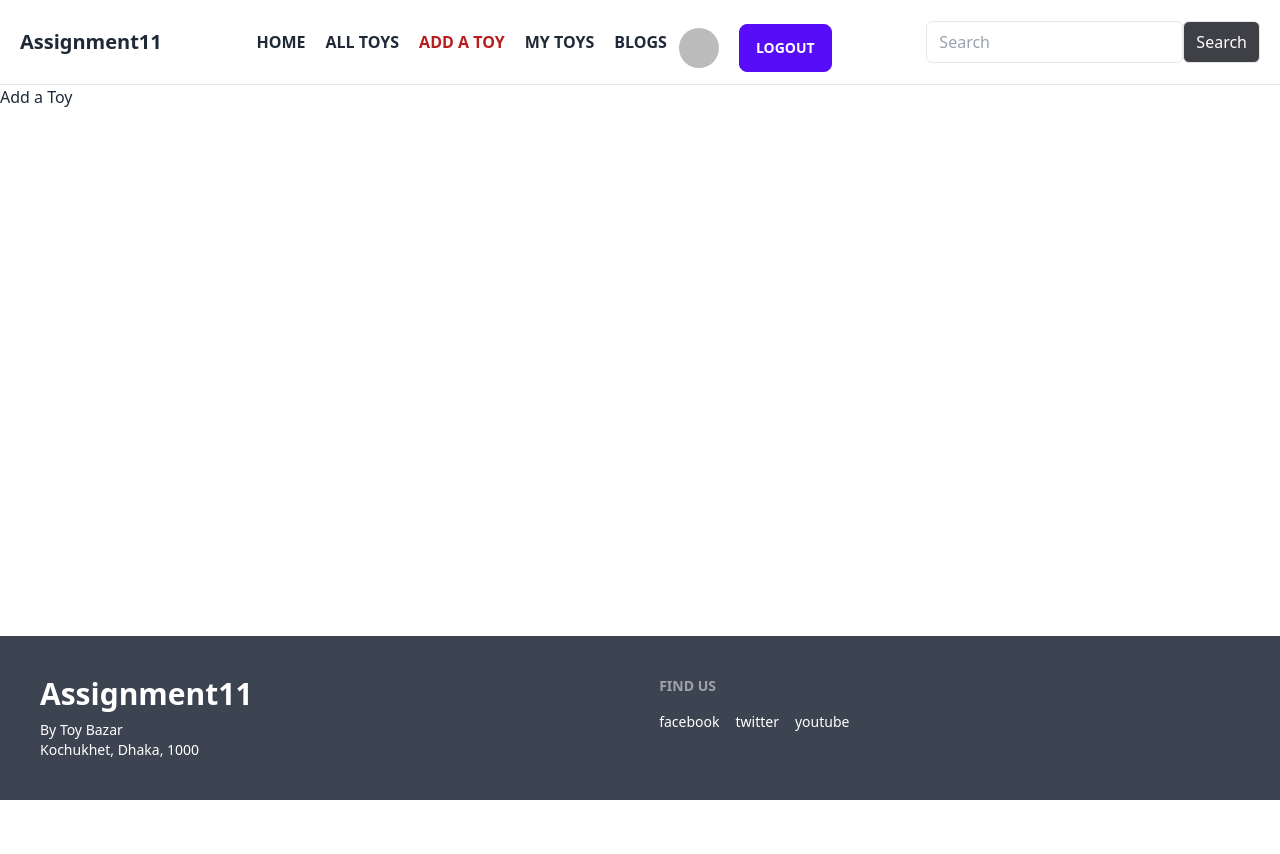
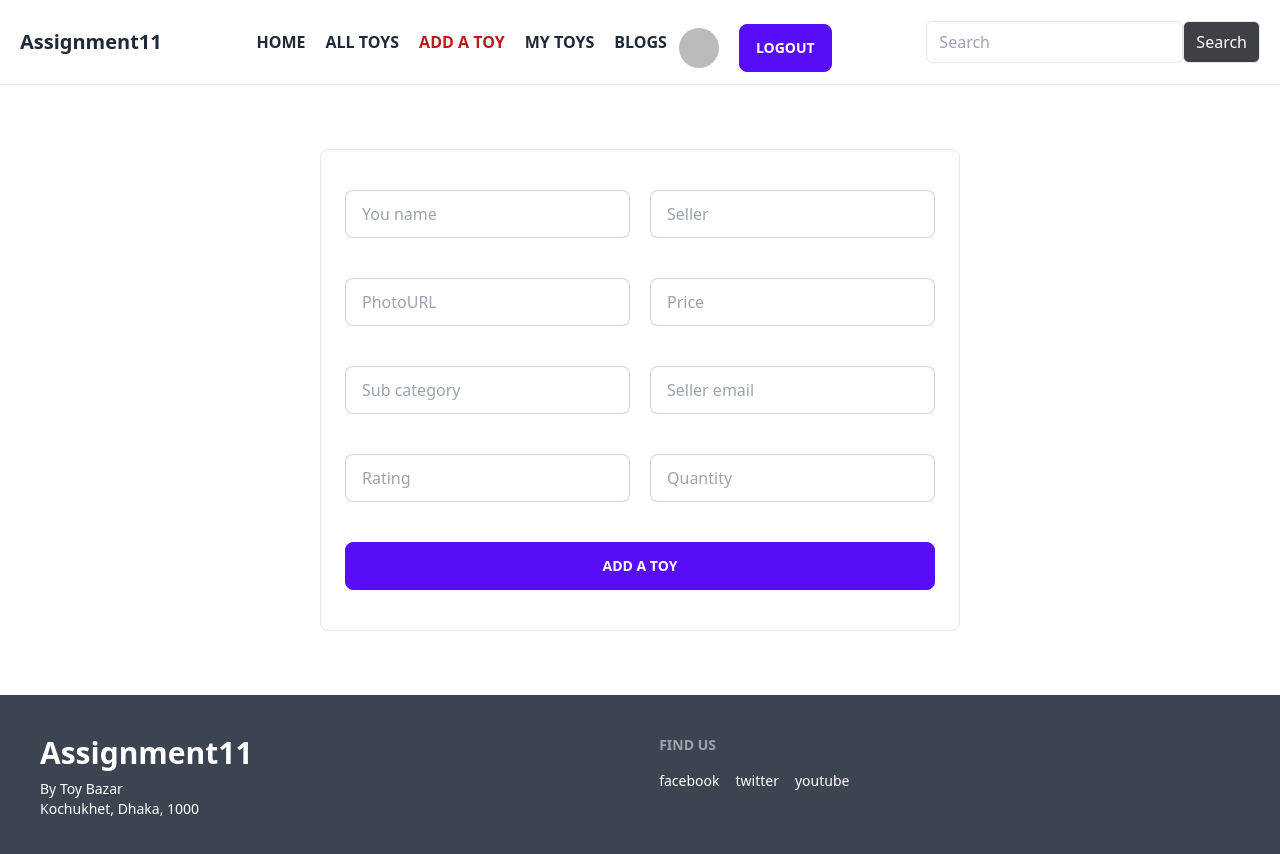
Before and after one commit to ariaanahmed/car-store-client, a React (Vite) app: page /addatoy in a window 1280 px wide. Shown: the top 854 px of the page. Before the commit the page ends 800 px from the top, so only its background shows below. Built offline with nearby package versions, Linux system fonts and the light colour scheme; no server answers; sample sign-in values are in the browser's storage.

Commit message:
sweet alert added

```diff
--- a/package.json
+++ b/package.json
@@ -19,7 +19,8 @@
     "react-dom": "^18.2.0",
     "react-router-dom": "^6.11.2",
     "react-tabs": "^6.0.1",
-    "sort-by": "^1.2.0"
+    "sort-by": "^1.2.0",
+    "sweetalert2": "^11.7.5"
   },
   "devDependencies": {
     "@types/react": "^18.0.28",
--- a/src/components/pages/AddAToy.jsx
+++ b/src/components/pages/AddAToy.jsx
@@ -1,8 +1,90 @@
+import Swal from 'sweetalert2'
 const AddAToy = () => {
+
+    const hanldeAddAToy = (event) => {
+        event.preventDefault();
+        const form = event.target;
+        const name = form.name.value;
+        const photoURL = form.photoURL.value;
+        const seller = form.seller.value;
+        const category = form.category.value;
+        const price = form.price.value;
+        const quantity = form.quantity.value;
+        const email = form.email.value;
+        const rating = form.rating.value;
+
+        const addedToy = { name, photoURL, email, seller, rating, category, price, quantity };
+        console.log(addedToy)
+
+        fetch('http://localhost:5000/addatoy', {
+            method: "POST",
+            headers: {
+                'content-type': 'application/json'
+            },
+            body: JSON.stringify(addedToy)
+        })
+            .then((res) => res.json())
+            .then((data) => {
+                console.log(data)
+                if (data.insertedId) {
+                    Swal.fire({
+                        title: 'Toy Added!',
+                        text: 'Do you want to continue',
+                        icon: 'success',
+                        confirmButtonText: 'Okay'
+                    })
+                }
+            })
+    }
+
     return (
-        <div>
-            Add a Toy
-        </div>
+
+        <form onSubmit={hanldeAddAToy}>
+            <div className="text-center mx-auto border w-6/12 px-6 mt-16 rounded-lg mb-16">
+                {/* form name and seller row */}
+                <div className="md:flex mx-auto mt-10 rounded-lg gap-5">
+                    <div className="form-control w-1/2">
+                        <input type="text" placeholder="You name" name="name" className="input input-bordered w-full" />
+                    </div>
+                    <div className="form-control w-1/2">
+                        <input type="text" placeholder="Seller" name="seller" className="input input-bordered w-full" />
+                    </div>
+                </div>
+                {/* form sub-category and price row */}
+                <div className="md:flex mx-auto mt-10 rounded-lg gap-5">
+                    <div className="form-control w-1/2">
+                        <input type="text" placeholder="PhotoURL" name="photoURL" className="input input-bordered w-full" />
+                    </div>
+                    <div className="form-control w-1/2">
+                        <input type="text" placeholder="Price" name="price" className="input input-bordered w-full" />
+                    </div>
+                </div>
+                {/* form sub-category and price row */}
+                <div className="md:flex mx-auto mt-10 rounded-lg gap-5">
+                    <div className="form-control w-1/2">
+                        <input type="text" placeholder="Sub category" name="category" className="input input-bordered w-full" />
+                    </div>
+                    <div className="form-control w-1/2">
+                        <input type="email" placeholder="Seller email" name="email" className="input input-bordered w-full" />
+                    </div>
+                </div>
+                <div className="md:flex mx-auto mt-10 rounded-lg gap-5">
+                    <div className="form-control w-1/2">
+                        <input type="text" placeholder="Rating" name="rating" className="input input-bordered w-full" />
+                    </div>
+                    <div className="form-control w-1/2">
+                        <input type="text" placeholder="Quantity" name="quantity" className="input input-bordered w-full" />
+                    </div>
+                </div>
+
+                <div>
+                    <input type="submit" value="Add a toy" className="btn btn-primary my-10 w-full" />
+                </div>
+            </div>
+
+
+        </form>
+
     );
 };
 
--- a/src/main.jsx
+++ b/src/main.jsx
@@ -36,7 +36,7 @@ const router = createBrowserRouter([
       },
       {
         path: '/addatoy',
-        element: <AddAToy />
+        element: <PrivateRoute> <AddAToy /> </PrivateRoute>
       },
       {
         path: '/MyToys',
```
Also changed, not shown: 1 other file (tests, documents, lock files or other folders).
